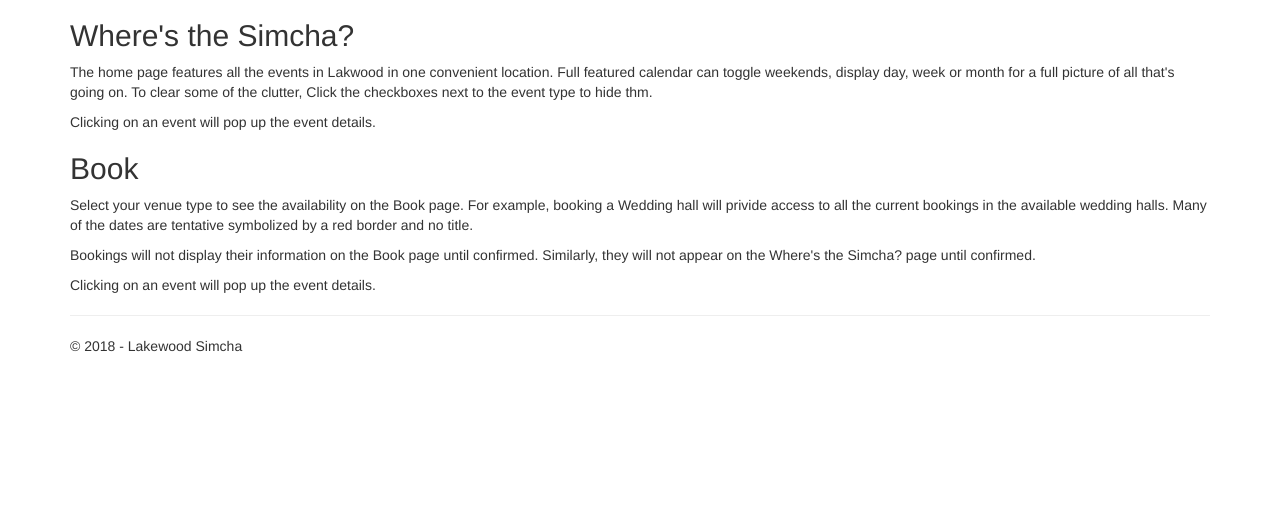
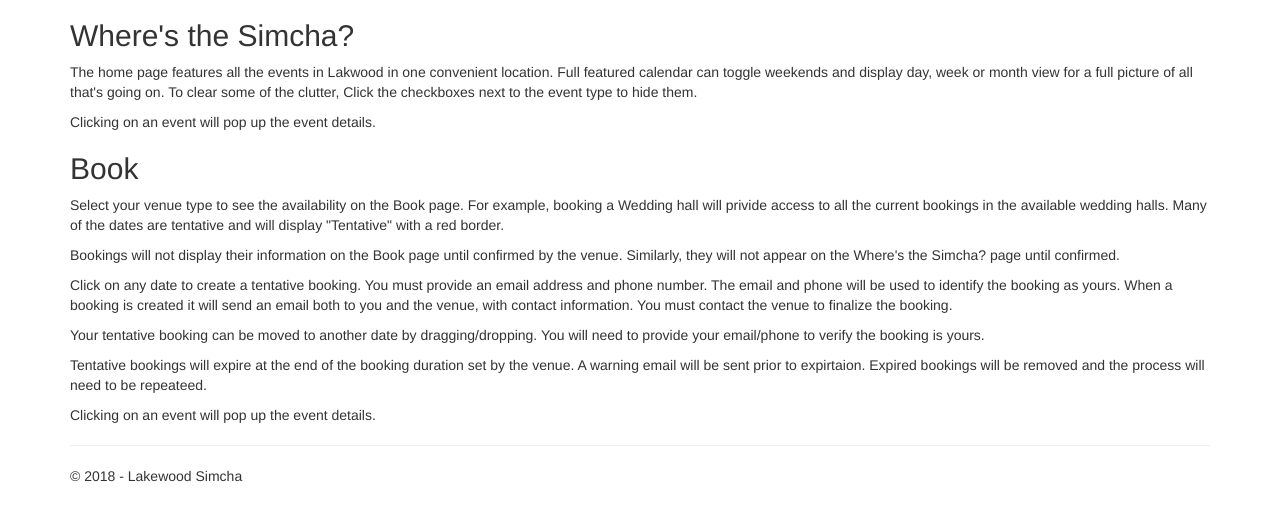
Before and after one commit to benzyp/lakewoodSimcha, a Django app: page /help in a window 1280 px wide. Shown: the part 51-572 px from the top of the page. Run offline with Django 3.2, Linux system fonts and the light colour scheme; some libraries are stand-ins or nearby versions.

```diff
--- a/LakewoodSimcha/app/forms.py
+++ b/LakewoodSimcha/app/forms.py
@@ -24,8 +24,9 @@ class EventForm(forms.ModelForm):
     class Meta:
         model = Event
         fields = ('start','event_type', 'title', 'venue', 'description')
+        dateTimeOptions = { 'showMeridian':True }
         widgets = {#Use localization and bootstrap 3
-            'start': DateTimeWidget(attrs={'id':"start"}, usel10n = True, bootstrap_version=3)
+            'start': DateTimeWidget(attrs={'id':"start"}, usel10n = True, bootstrap_version=3, options=dateTimeOptions)
         }
 
     def __init__(self, venue, *args, **kwargs):
--- /dev/null
+++ b/LakewoodSimcha/app/management/__init__.py
@@ -0,0 +1,2 @@
+class __init__(object):
+    """description of class"""
--- /dev/null
+++ b/LakewoodSimcha/app/management/commands/__init__.py
@@ -0,0 +1,2 @@
+class __init__(object):
+    """description of class"""
--- a/LakewoodSimcha/app/templates/app/help.html
+++ b/LakewoodSimcha/app/templates/app/help.html
@@ -3,15 +3,19 @@
 {% block content %}
 <h2>Where's the Simcha?</h2>
 <section class="col">
-    <p>The home page features all the events in Lakwood in one convenient location. Full featured calendar can toggle weekends, display day, week or month for a full picture of all that's going on.
-    To clear some of the clutter, Click the checkboxes next to the event type to hide thm. </p>
+    <p>The home page features all the events in Lakwood in one convenient location. Full featured calendar can toggle weekends and display day, week or month view for a full picture of all that's going on.
+    To clear some of the clutter, Click the checkboxes next to the event type to hide them.</p>
     <p>Clicking on an event will pop up the event details.</p>
 </section>
 <h2>Book</h2>
 <section class="col">
     <p>Select your venue type to see the availability on the Book page. For example, booking a Wedding hall will privide access to all the current bookings in the available wedding halls.
-    Many of the dates are tentative symbolized by a red border and no title.</p>
-    <p>Bookings will not display their information on the Book page until confirmed. Similarly, they will not appear on the Where's the Simcha? page until confirmed.</p>
+    Many of the dates are tentative and will display "Tentative" with a red border.</p>
+    <p>Bookings will not display their information on the Book page until confirmed by the venue. Similarly, they will not appear on the Where's the Simcha? page until confirmed.</p>
+    <p>Click on any date to create a tentative booking. You must provide an email address and phone number. The email and phone will be used to identify the booking as yours.
+    When a booking is created it will send an email both to you and the venue, with contact information. You must contact the venue to finalize the booking.</p>
+    <p>Your tentative booking can be moved to another date by dragging/dropping. You will need to provide your email/phone to verify the booking is yours.</p>
+    <p>Tentative bookings will expire at the end of the booking duration set by the venue. A warning email will be sent prior to expirtaion. Expired bookings will be removed and the process will need to be repeateed.</p>
     <p>Clicking on an event will pop up the event details.</p>
 </section>
 {% endblock %}
--- a/LakewoodSimcha/app/templates/app/login.html
+++ b/LakewoodSimcha/app/templates/app/login.html
@@ -24,7 +24,11 @@
                 </div>
                 <div class="form-group">
                     <div class="col-md-offset-2 col-md-10">
+                        {% if next %}
+                        <input type="hidden" name="next" value="{{ next }}" />
+                        {% else %}
                         <input type="hidden" name="next" value="/" />
+                        {% endif %}
                         <input type="submit" value="Log in" class="btn btn-default" />
                     </div>
                 </div>
--- a/LakewoodSimcha/app/templates/app/partial_book_create.html
+++ b/LakewoodSimcha/app/templates/app/partial_book_create.html
@@ -41,6 +41,6 @@
   </div>
   <div class="modal-footer">
     <button type="button" class="btn btn-default" data-dismiss="modal">Close</button>
-    <button type="submit" class="btn btn-primary">Create Event</button>
+    <button type="submit" class="btn btn-primary" id="create_event">Create Event</button>
   </div>
 </form>
--- a/LakewoodSimcha/app/views.py
+++ b/LakewoodSimcha/app/views.py
@@ -15,6 +15,9 @@ from django.template.loader import render_to_string
 from django.http import JsonResponse
 from django.core.mail import send_mail
 from django.db.models import F
+from django.utils import timezone
+from django.conf import settings
+import pytz
 
 def home(request):
     """Renders the home page."""
@@ -23,14 +26,16 @@ def home(request):
     eventChoices = []
     eventColors = ('indigo', 'green', 'lightSkyBlue', 'plum')
     for eventType in Event.EVENT_TYPES:
-        #get all events for each event type
-        packages = Event.objects.filter(event_type = eventType[0]).filter(confirmed = True).all().values('id','title','start','description','venue__name')
+        #get all events for each event type later than today
+        today = timezone.now()
+        packages = Event.objects.filter(event_type = eventType[0]).filter(confirmed = True).filter(start__gte=today).all().values('id','title','start','description','venue__name')
 
         if packages.exists():
             eventChoices.append(eventType[1])
             eventGroup = []
             for package in packages:
                 package['color'] = [eventColors[eventType[0]-1]]
+                package['start'] = normalize(package['start'])#convert UTC time to eastern
                 #attributes can be added to the event - package['borderColor'] = 'red'
                 eventGroup.append(package)
             json_obj = dict(events = eventGroup)
@@ -62,9 +67,11 @@ def book(request, booking):
             customer = customerForm.save()
             event = form.save(commit = False)
             event.customer = customer
+            event.created = timezone.now()
             event.save()
             #contact venue with the event details
-            contact_venue(event, customer)
+            contact_venue_on_booking(event, customer)
+            contact_customer_on_booking(event, customer)
             data['form_is_valid'] = True
         else:
             data['form_is_valid'] = False
@@ -74,16 +81,19 @@ def book(request, booking):
 
     allEvents = []
     allVenues = []
+    #filter dates today or later
+    today = timezone.now()
     venues = Venue.objects.filter(venue_type =  Venue.VENUE_TYPE_MAP[booking])
     for currentVenue in venues:
         #get all events for each venue type
         #annotate will rename 'venue__color' to 'color
-        packages = Event.objects.annotate(color=F('venue__color'),editable=F('confirmed'),type=F('event_type')).filter(venue = currentVenue.id).all().values('id','title','start','venue__name','venue__venue_type','type','color','editable')
+        packages = Event.objects.annotate(color=F('venue__color'),editable=F('confirmed'),type=F('event_type')).filter(venue = currentVenue.id).filter(start__gte=today).all().values('id','title','start','venue__name','venue__venue_type','type','color','editable')
         if packages.exists():
             eventGroup = []
             for package in packages:
                 package['editable'] = not package['editable']#flip the value
-                package['type'] = Event.EVENT_TYPES[package['type']-1][1]#event type for details
+                package['type'] = Event.EVENT_TYPES[package['type']-1][1]#event type for details popup
+                package['start'] = normalize(package['start']) #convert UTC time to eastern
                 if package['editable'] == True:
                     package['borderColor'] = "red"
                     package['title'] = "Tentative"
@@ -114,34 +124,37 @@ def book(request, booking):
             context,
             request=request
         )
+        data['updated_events'] = json.dumps(allEvents, default=str)
         return JsonResponse(data)
 
-def create_event(request):
-    #creates the new event form
-    data = dict()
+#def create_event(request):
+#    #creates the new event form
+#    data = dict()
 
-    if request.method == 'POST':
+#    if request.method == 'POST':
 
-        form = EventForm(request.POST)
-        customerForm = CustomerForm(request.POST)
-        if all([form.is_valid(), customerForm.is_valid()]):
-            customer = customerForm.save()
-            event = form.save(commit = False)
-            event.customer = customer
-            event.save()
-            contact_venue(event, customer)
-            data['form_is_valid'] = True
-        else:
-            data['form_is_valid'] = False
-    else:
-        form = EventForm(Venue.VENUE_TYPE_MAP[booking])
-        customerForm = CustomerForm()
-    context = {'form': form, 'customerForm':customerForm}
-    data['html_form'] = render_to_string('app/partial_book_create.html',
-        context,
-        request=request
-    )
-    return JsonResponse(data)
+#        form = EventForm(request.POST)
+#        customerForm = CustomerForm(request.POST)
+#        if all([form.is_valid(), customerForm.is_valid()]):
+#            customer = customerForm.save()
+#            event = form.save(commit = False)
+#            event.customer = customer
+#            event.save()
+#            #contact_venue_on_booking(event, customer)
+#            venue = Venue.objectS.get(event.venue.id)
+#            contact_customer_on_booking(event, venue)
+#            data['form_is_valid'] = True
+#        else:
+#            data['form_is_valid'] = False
+#    else:
+#        form = EventForm(Venue.VENUE_TYPE_MAP[booking])
+#        customerForm = CustomerForm()
+#    context = {'form': form, 'customerForm':customerForm}
+#    data['html_form'] = render_to_string('app/partial_book_create.html',
+#        context,
+#        request=request
+#    )
+#    return JsonResponse(data)
 
 def get_venues(bookingType, allVenues):
     """Gets all the venues for the booking type so that they can be toggled on/off."""
@@ -152,16 +165,36 @@ def get_venues(bookingType, allVenues):
     if bookingType == 'restaurant':
         return {'display':'Restaurant','venues':allVenues }
 
-def contact_venue(event, customer):
+def contact_venue_on_booking(event, customer):
     """send an email to the venue"""
     d = dict(Event.EVENT_TYPES)
-    send_mail(
-        'A new booking at ' + event.venue.name,
-        customer.name + ' has booked a ' + d[event.event_type] + ' at ' + event.venue.name + ' on ' + event.start.strftime("%A, %d. %B %Y %I:%M%p"),
-        'benzyp@yahoo.com',
-        [customer.email],
-        fail_silently=False,
-    )
+    try:
+        send_mail(
+            event.title + ' booking at ' + event.venue.name,
+            customer.name + ' has tentatively booked a ' + d[event.event_type] + ' at ' + event.venue.name + ' on ' + event.start.strftime("%A, %d. %B %Y %I:%M%p") + '.\nPlease be in touch with ' + customer.name + ' via email: ' + customer.email + ' or phone: ' + customer.phone + '.',
+            'benzyp@yahoo.com',
+            [customer.email],
+            fail_silently=False,
+        )
+    except Exception as e:
+        ex = e
+
+def contact_customer_on_booking(event, customer):
+    """send an email to the customer"""
+    d = dict(Event.EVENT_TYPES)
+
+    try:
+        send_mail(
+            'Your tentative booking ' + event.title + ' was sent to ' + event.venue.name,
+            'Your booking on ' + event.start.strftime("%A, %d. %B %Y %I:%M%p") + ' has been sent to ' + event.venue.name + ' and will expire in ' + str(event.venue.duration)  +
+            ' hours. \nPlease be in touch with ' + event.venue.name + ' via phone: ' + event.venue.phone + ' or email: ' + event.venue.email + ' to confirm and complete your booking.\n\n' +
+            'Thank you,\n\nLakewood Simcha',
+            'benzyp@yahoo.com',
+            [customer.email],
+            fail_silently=False,
+        )
+    except Exception as e:
+        ex = e
 
 def contact_venue_with_edit(event, customer):
     """send an email to the venue"""
@@ -202,12 +235,14 @@ def contact(request):
 
 def venue_page(request, pk):
     venue = get_object_or_404(Venue, pk=pk)
-    events = Event.objects.annotate(color=F('venue__color'),editable=F('confirmed'),type=F('event_type')).filter(venue = pk).all().values('id','title','start','venue__name','venue__venue_type','type','color','editable')
+    today = timezone.now()
+    events = Event.objects.annotate(color=F('venue__color'),editable=F('confirmed'),type=F('event_type')).filter(venue = pk).filter(start__gte=today).all().values('id','title','start','venue__name','venue__venue_type','type','color','editable')
     if events.exists():
         eventGroup = []
         for event in events:
             event['editable'] = not event['editable']#flip the value
             event['type'] = Event.EVENT_TYPES[event['type']-1][1]
+            event['start'] = normalize(event['start'])#convert UTC time to eastern
             if event['editable'] == True:
                 event['borderColor'] = "red"
                 event['title'] = "Tentative"
@@ -250,3 +285,8 @@ def about(request):
             'year':datetime.now().year,
         }
     )
+
+def normalize(to_convert):
+    """Converts UTC aware internal times to eastern."""
+    tz = pytz.timezone(settings.TIME_ZONE)
+    return tz.normalize(to_convert)
--- /dev/null
+++ b/start server on aws.txt
@@ -0,0 +1,5 @@
+source env/bin/activate
+cd LakewoodSimcha
+screen before running python ctrl-a then d to swap out command screen -r to access
+
+ python3.6 manage.py runserver 0.0.0.0:8000
```
Also changed, not shown: LakewoodSimcha/LakewoodSimcha/settings.py (+4 -4 lines), LakewoodSimcha/app/admin.py (+22 -1 lines), LakewoodSimcha/app/admin_views.py (+8 -0 lines), LakewoodSimcha/app/management/commands/cleanup.py (added, +30 -0 lines), LakewoodSimcha/app/models.py (+30 -0 lines), LakewoodSimcha/app/templates/app/book.html (+20 -1 lines), LakewoodSimcha/app/migrations/0016_venue_user.py (added), LakewoodSimcha/app/migrations/0017_auto_20180603_1545.py (added), LakewoodSimcha/app/migrations/0018_event_created.py (added), LakewoodSimcha/app/static/app/images/1.jpg, 1 other file.
